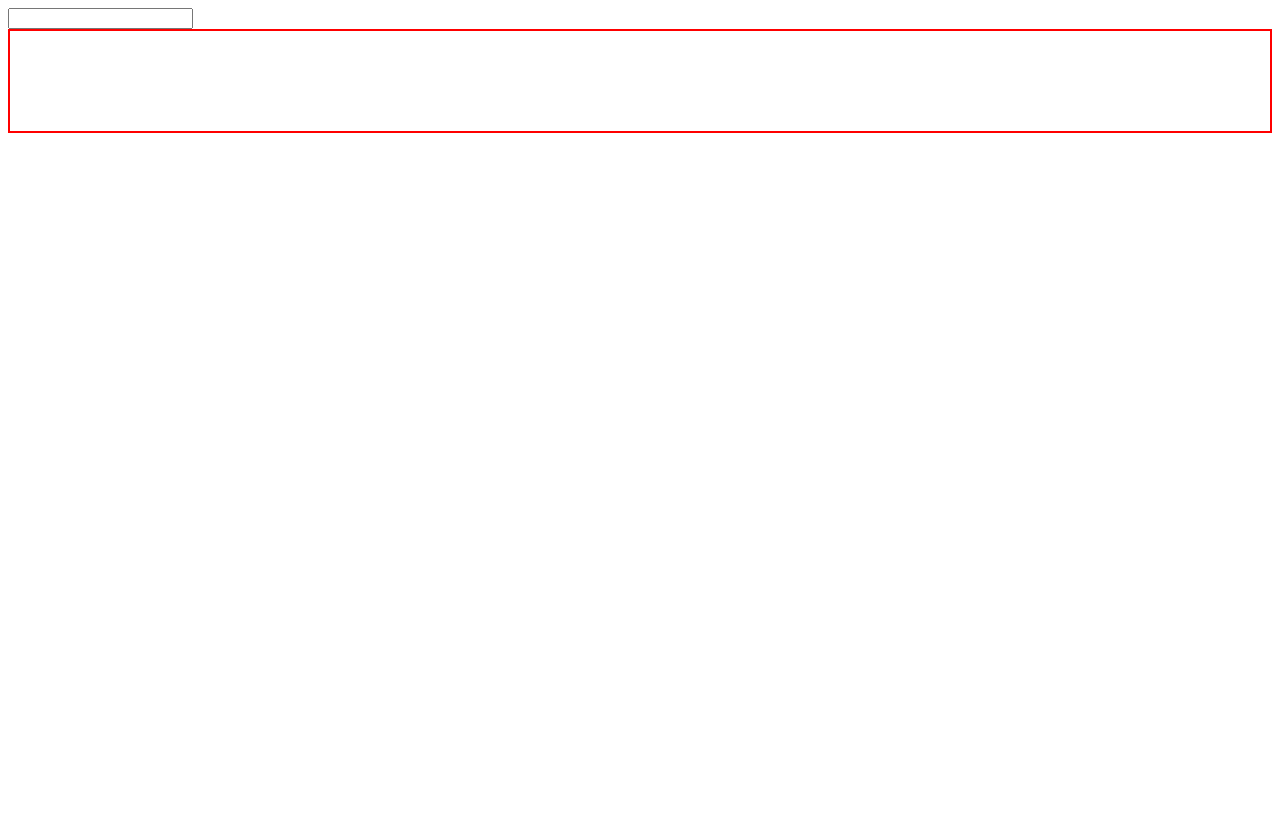
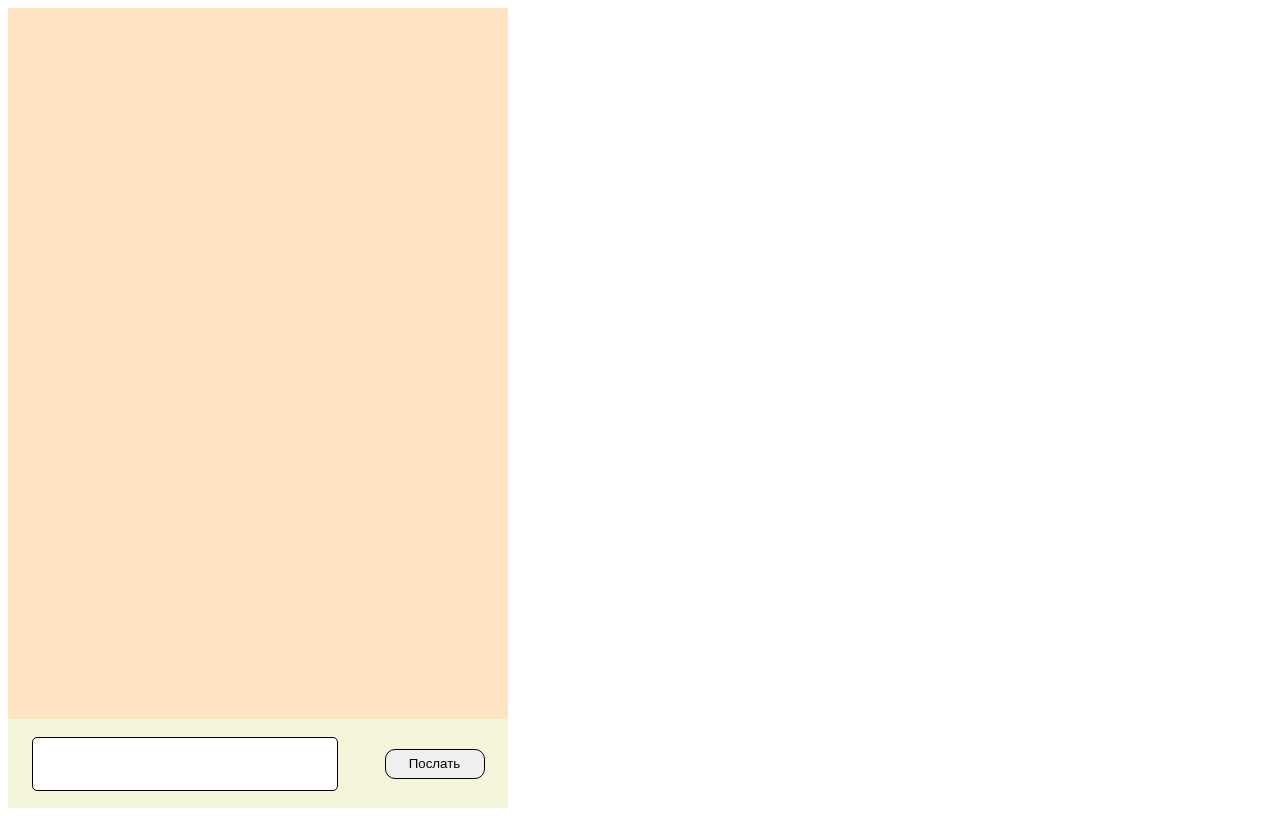
Before and after one commit to Wodya/Course17, a React (Create React App) app: page / in a window 1280 px wide. Built offline with nearby package versions, Linux system fonts and the light colour scheme.

Commit message:
Лекция 2

```diff
--- a/src/App.css
+++ b/src/App.css
@@ -1,38 +1,46 @@
-.App {
-  text-align: center;
+.frame{
+    height: 800px;
+    width: 500px;
+    display: flex;
+    flex-direction: column;
 }
-
-.App-logo {
-  height: 40vmin;
-  pointer-events: none;
+.message-list{
+    height: 100%;
+    background-color: bisque;
 }
-
-@media (prefers-reduced-motion: no-preference) {
-  .App-logo {
-    animation: App-logo-spin infinite 20s linear;
-  }
+.message{
+    height: 100px;
+    background-color: beige;
+    display: flex;
+    justify-content: space-around;
+    align-items: center;
 }
-
-.App-header {
-  background-color: #282c34;
-  min-height: 100vh;
-  display: flex;
-  flex-direction: column;
-  align-items: center;
-  justify-content: center;
-  font-size: calc(10px + 2vmin);
-  color: white;
+.message input{
+    width: 300px;
+    height: 50px;
+    border: 1px solid black;
+    border-radius: 5px;
+    font-size: 20px;
 }
-
-.App-link {
-  color: #61dafb;
+.message button{
+    width: 100px;
+    height: 30px;
+    border: 1px solid black;
+    border-radius: 10px;
 }
-
-@keyframes App-logo-spin {
-  from {
-    transform: rotate(0deg);
-  }
-  to {
-    transform: rotate(360deg);
-  }
+.message button:hover{
+    background-color: lightblue;
 }
+.message-head{
+    margin-bottom: 5px;
+    margin-left: 10px;
+}
+.message-author{
+    font-style: italic;
+    color: darkred;
+}
+.message-text{
+    margin-left: 25px;
+    margin-top: 0;
+    color: darkblue;
+}
--- a/src/App.js
+++ b/src/App.js
@@ -1,23 +1,28 @@
-import React, {useState} from "react";
+import React, {useState, useEffect} from "react";
 import './App.css';
 import MessageComp from './Components/MessageComp'
+import MessageListComp from "./Components/MessageListComp";
+import Message from "./Message";
 
+let currentUser = "Пользователь 1";
+let botName = "Классный бот";
 function App() {
-  const [inputText, setInputText] = useState("");
-  const [count, setCount] = useState(0);
 
-  console.log(count);
-  console.log('Запуск');
-  const onInputChanged = e =>
-  {
-    setInputText(e.target.value);
-    setCount(prev => prev + 1);
-  };
+  const [messageList, setMessageList] = useState([]);
+  let addMessage = text =>{
+    setMessageList( prev => [...prev, new Message(currentUser, text)]);
+  }
+
+  useEffect( () => {
+    if(messageList.length === 0 || messageList[messageList.length-1]?.Author === botName)
+      return;
+    setTimeout( () => setMessageList( prev => [...prev, new Message(botName, "Зачем ты это написал?")]), 1500);
+  },[messageList])
 
   return (
-    <div>
-      <input type="text" value={inputText} onChange = {onInputChanged}/>
-        <MessageComp showText={inputText} />
+    <div className="frame">
+      <MessageListComp messageList={messageList} />
+      <MessageComp addMessage={addMessage} />
     </div>
   );
 }
--- a/src/Components/MessageComp.js
+++ b/src/Components/MessageComp.js
@@ -1,8 +1,25 @@
-import './css/MessageComp.css'
+import {useState} from "react";
+
 const MessageComp = (props) => {
-
-    console.log(props);
-    return <div className="compText">{props.showText}<div id="fix" /></div>
+    const [message, setMessage] = useState("");
+    let onTextSubmit = () =>
+    {
+        if(message === "")
+            return;
+        props.addMessage(message);
+        setMessage('');
+    }
+    let onKeyDown = e =>
+    {
+        if(e.code.indexOf("Enter") < 0 || message === "")
+            return;
+        props.addMessage(message);
+        setMessage('');
+    }
+    return <div className="message">
+        <input type="text" maxLength="30" value={message} onChange={e => setMessage(e.target.value)} onKeyDown={onKeyDown}/>
+        <button type="button" onClick={onTextSubmit}> Послать </button>
+    </div>;
 }
 
 export default MessageComp;
--- /dev/null
+++ b/src/Components/MessageListComp.js
@@ -0,0 +1,15 @@
+const MessageListComp = (props) => {
+  return (
+    <div className="message-list">
+      {props.messageList.map( (item, i) => (
+        <div key={i}>
+          <p className="message-head"> {item.Date.toLocaleString()} &nbsp; <span className="message-author">{item.Author}</span></p>
+          <p className="message-text">{item.Text}</p>
+        </div>
+      )
+      )}
+    </div>
+  )
+}
+
+export default MessageListComp;
--- a/src/Components/css/MessageComp.css
+++ /dev/null
@@ -1,10 +0,0 @@
-.compText{
-    height: 100px;
-    border: solid 2px red;
-    text-align: center;
-}
-#fix {
-    display: inline-block;
-    height: 100%;
-    vertical-align: middle;
-}
--- /dev/null
+++ b/src/Message.js
@@ -0,0 +1,10 @@
+
+class Message
+{
+  constructor(Author, Text) {
+    this.Author = Author;
+    this.Text = Text;
+    this.Date = new Date();
+  }
+}
+export default Message;
```
Also changed, not shown: Screenshot/Урок 2.png (added).
